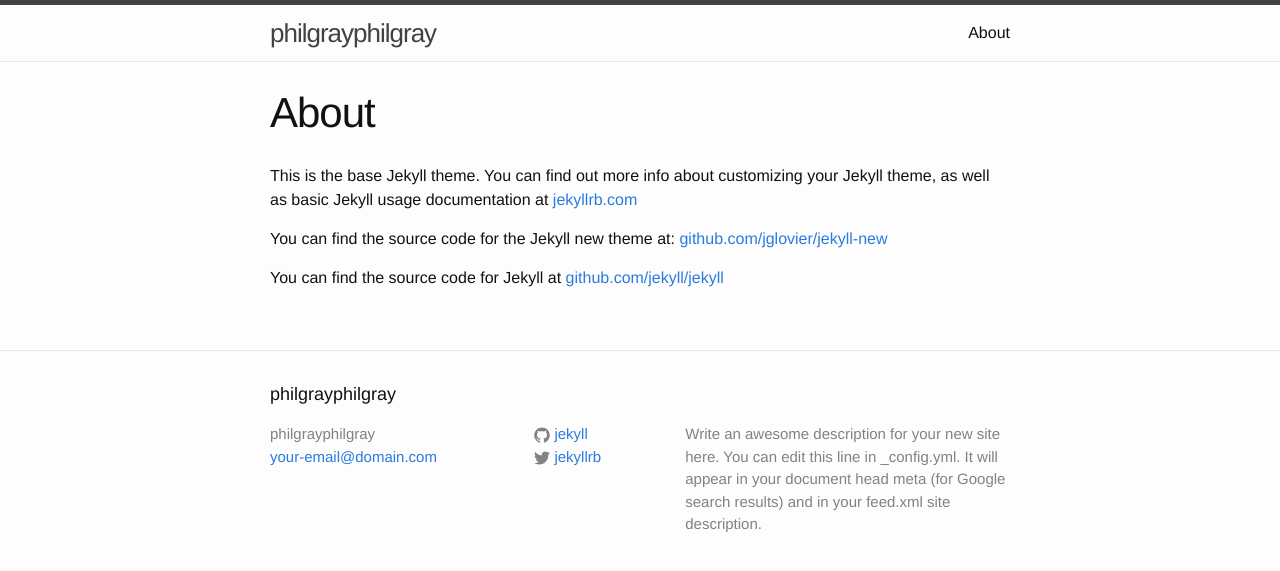
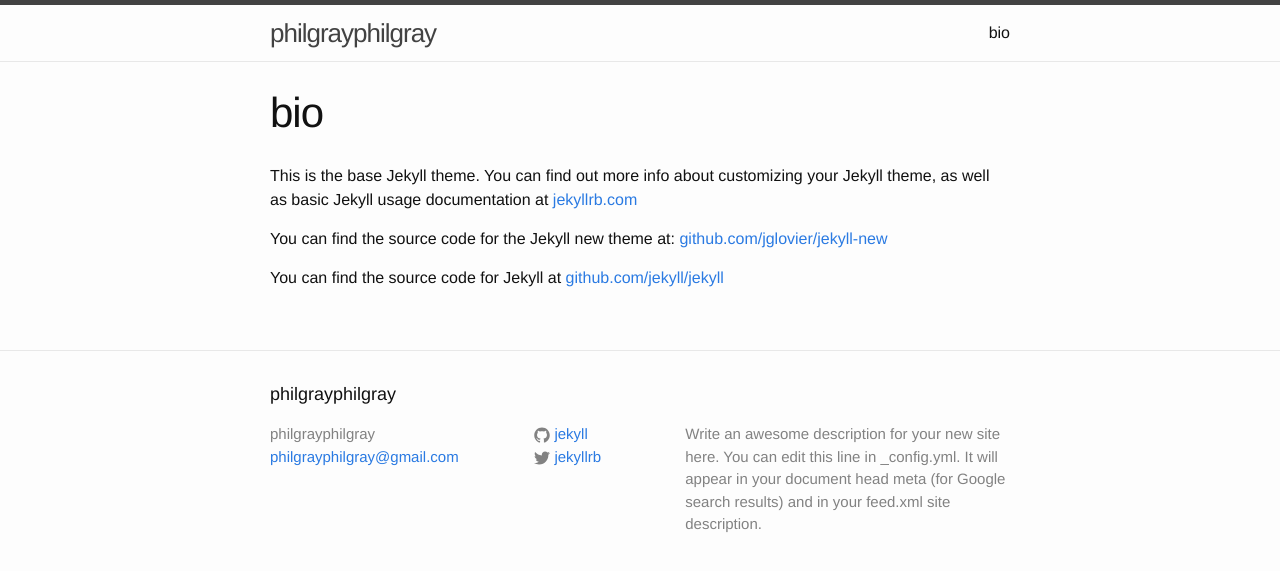
Before and after one commit to philgrayphilgray/philgrayphilgray.github.io, a Jekyll site: the page built from about.md, in a window 1280 px wide. Shown: the top 571 px of the page. Built offline with Jekyll 4.4.1, drawn with Linux system fonts in a browser that asks for light colours.

Commit message:
test github page build, modify layouts, pages, and index

```diff
--- a/_config.yml
+++ b/_config.yml
@@ -1,6 +1,6 @@
 # Site settings
 title: philgrayphilgray
-email: your-email@domain.com
+email: philgrayphilgray@gmail.com
 description: > # this means to ignore newlines until "baseurl:"
   Write an awesome description for your new site here. You can edit this
   line in _config.yml. It will appear in your document head meta (for
--- a/_layouts/default.html
+++ b/_layouts/default.html
@@ -13,7 +13,7 @@
       </div>
     </div>
 
-    {% include footer.html %}
+   {% include footer.html %}
 
   </body>
 
--- a/_layouts/page.html
+++ b/_layouts/page.html
@@ -10,5 +10,26 @@
   <article class="post-content">
     {{ content }}
   </article>
+{% for post in site.posts %}
+          {% if post.categories contains {{page.title}} %}
 
+		  <div class="well">
+		  <table class="table">
+		  <thead>
+		  <tr>
+		  <a class="page-link" href="{{ post.url | prepend: site.baseurl }}">{{ post.title }}</a>
+		  <span class="pull-right">
+		  {{ post.date | date: "%b %-d, %Y" }}
+		  </span>
+		  </tr>
+		  </thead>
+		 <tbody>
+		 <tr><td>{{ post.content }}</td></tr>
+
+		 </tbody>
+		 </table>
+		  </div>
+
+          {% endif %}
+        {% endfor %}
 </div>
--- a/about.md
+++ b/about.md
@@ -1,7 +1,7 @@
 ---
 layout: page
-title: About
-permalink: /about/
+title: bio
+permalink: /bio/
 ---
 
 This is the base Jekyll theme. You can find out more info about customizing your Jekyll theme, as well as basic Jekyll usage documentation at [jekyllrb.com](http://jekyllrb.com/)
```
Also changed, not shown: index.html (+20 -13 lines).
